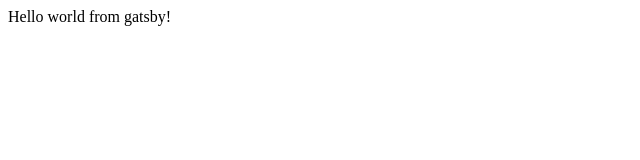
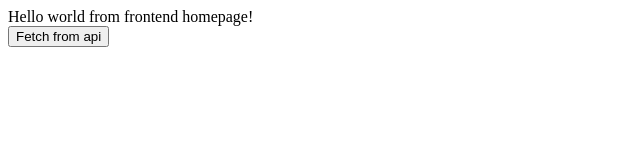
Before and after one commit to Richardsl/VideoHerokuFullstackTest, a Gatsby site in the folder frontend/: page / in a window 1280 px wide. Shown: the whole page, without its empty margins (0-640 px from the left). Built offline with nearby package versions, Linux system fonts and the light colour scheme; Gatsby itself is replaced by a stand-in of ours.

Commit message:
add fetch

```diff
--- a/frontend/src/pages/index.js
+++ b/frontend/src/pages/index.js
@@ -1,5 +1,28 @@
 import React from "react"
 
+async function fetchText() {
+  let response = await fetch("/api/1")
+
+  console.log(response.status) // 200
+  console.log(response.statusText) // OK
+
+  if (response.status === 200) {
+    return await response.text()
+    // handle data
+  }
+}
+
 export default function Home() {
-  return <div>Hello world from gatsby!</div>
+  return (
+    <>
+      <div>Hello world from frontend homepage!</div>
+      <button
+        onClick={() => {
+          console.log(fetchText())
+        }}
+      >
+        Fetch from api
+      </button>
+    </>
+  )
 }
```
